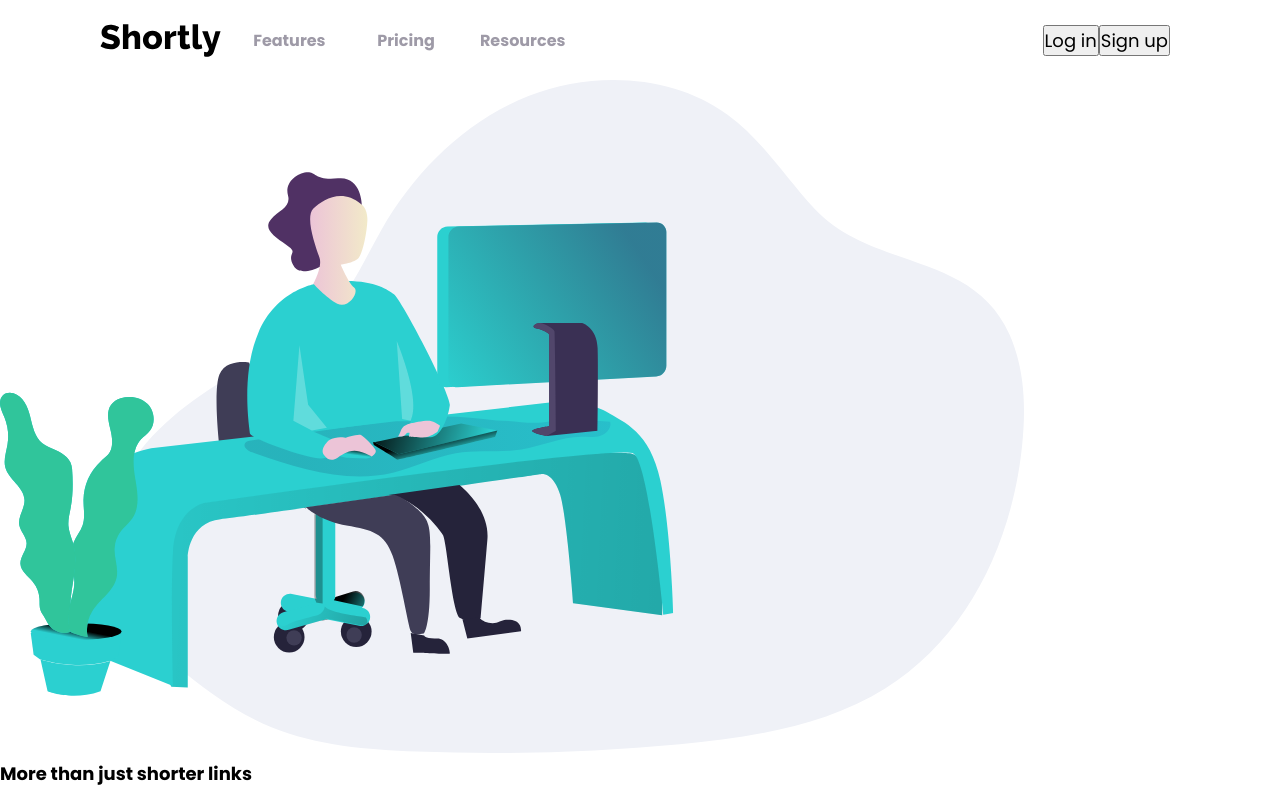
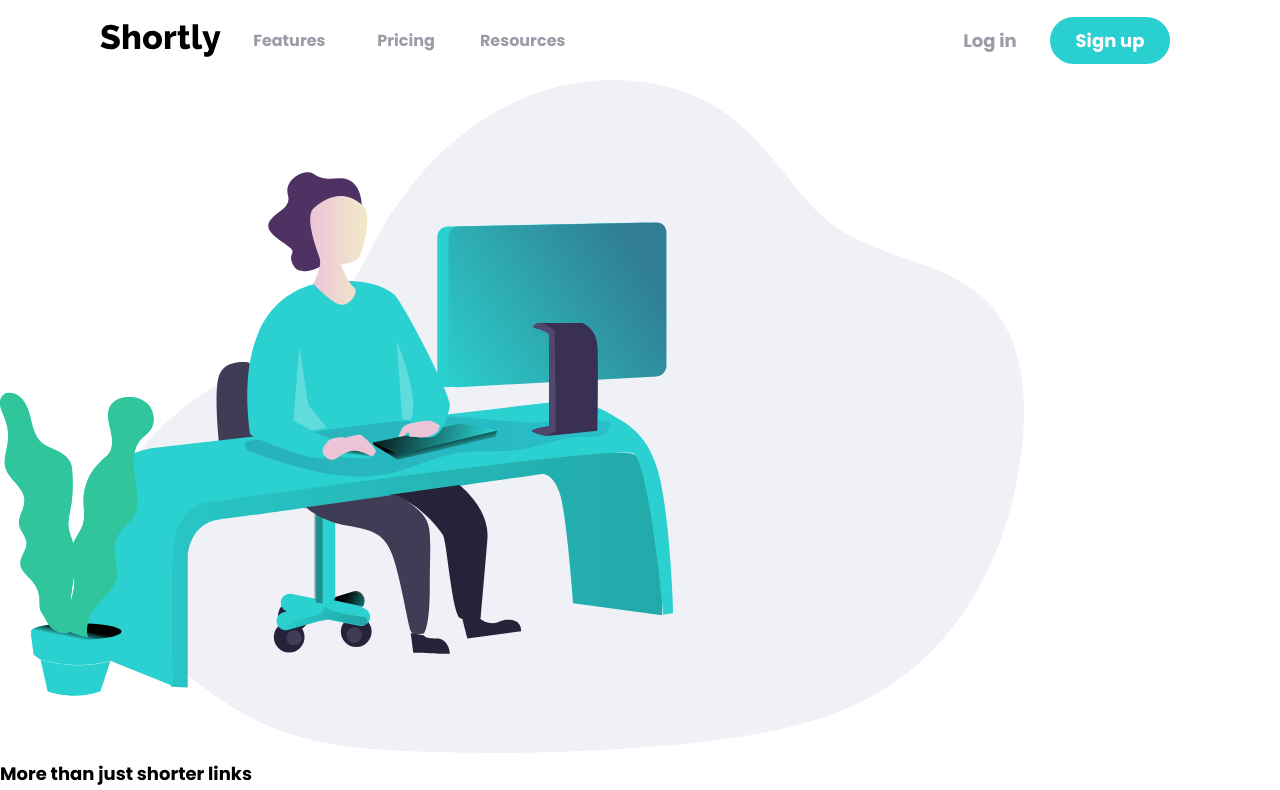
Before and after one commit to josesaulguerrero/url_shortener, a React (Create React App) app: page / in a window 1280 px wide. Shown: the top 790 px of the page. Built offline with nearby package versions, Linux system fonts and the light colour scheme.

Commit message:
the Button component was styled

```diff
--- /dev/null
+++ b/src/assets/styles/Button.module.css
@@ -0,0 +1,51 @@
+.Button {
+	outline: none;
+	border: none;
+	font-family: inherit;
+	font-weight: bold;
+	cursor: pointer;
+	transition: transform 0.2s ease-in-out;
+}
+
+.Button[type*='rounded'] {
+	/* all the buttons that have a "type" property which starts by "rounded" will take these styles */
+	color: var(--white);
+	background-color: var(--Cyan);
+	border-radius: 25px;
+}
+
+.Button[type='rounded--small'] {
+	width: 100%;
+	padding: 10px;
+}
+
+.Button[type='rounded--large'] {
+	width: 200px;
+	height: 50px;
+}
+
+.Button[type='ghost'] {
+	background-color: transparent;
+	width: 100%;
+	padding: 10px;
+	color: var(--white);
+}
+
+/* media query styles */
+@media screen and (min-width: 800px) {
+	.Button[type='ghost'],
+	.Button[type='rounded--small'] {
+		width: 120px;
+	}
+
+	.Button[type='ghost'] {
+		color: var(--Grayish_Violet);
+	}
+}
+
+@media (hover: hover) {
+	/* if the device has a cursor, then the following styles should be added. */
+	.Button:hover {
+		transform: scale(0.9);
+	}
+}
--- a/src/assets/styles/Link.module.css
+++ b/src/assets/styles/Link.module.css
@@ -8,7 +8,7 @@
 	margin-bottom: 20px;
 	font-size: 1.6rem;
 	font-weight: bold;
-	color: #fffcff;
+	color: var(--white);
 	transition: transform 0.1s ease-in-out;
 }
 
--- a/src/assets/styles/index.css
+++ b/src/assets/styles/index.css
@@ -15,6 +15,7 @@
 	/* secondary */
 	--Red: hsl(0, 87%, 67%);
 	/* Neutral */
+	--white: #fffcff;
 	--Gray: hsl(0, 0%, 75%);
 	--Dark_Blue: hsl(255, 11%, 22%);
 	--Grayish_Violet: hsl(257, 7%, 63%);
--- a/src/components/Button.js
+++ b/src/components/Button.js
@@ -1,12 +1,15 @@
 //libraries and hooks
 //components
 //assets
+import styles from "../assets/styles/Button.module.css";
 
 export const Button = ({
    type = "primary",
    content = "write something"
 }) => {
    return (
-      <button className={type}>{content}</button>
+      <button className={styles.Button} type={type} >
+         {content}
+      </button>
    );
 };
```
